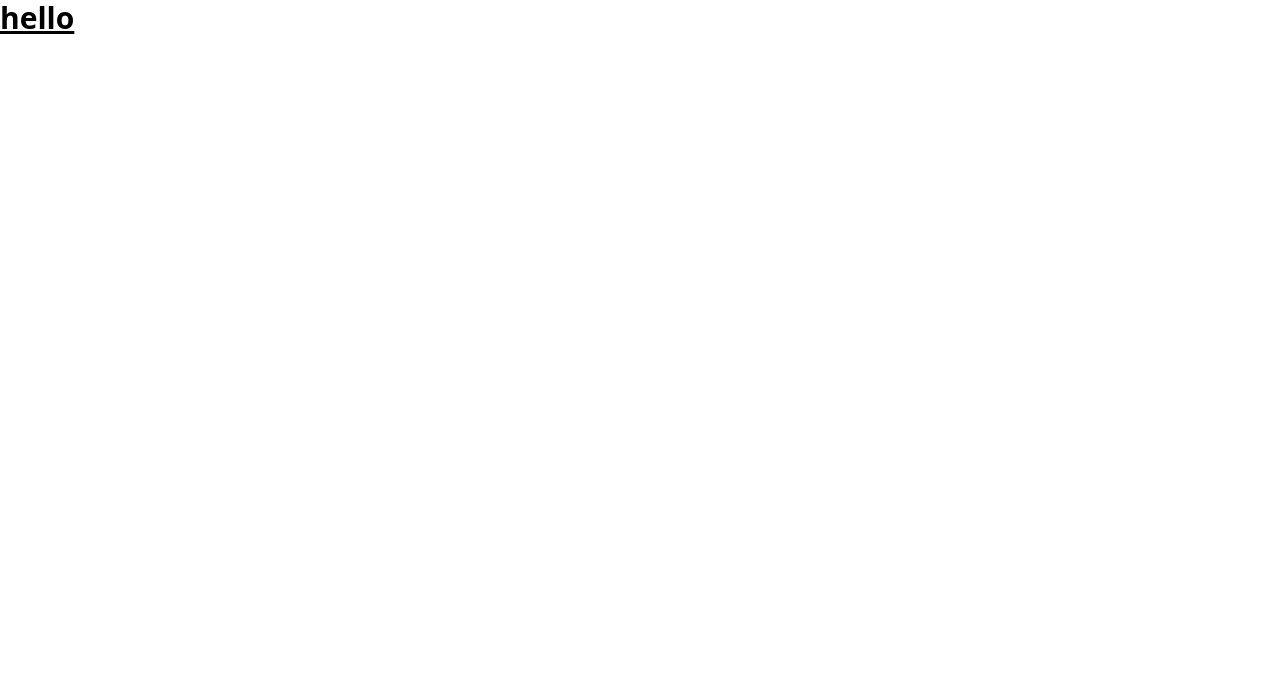
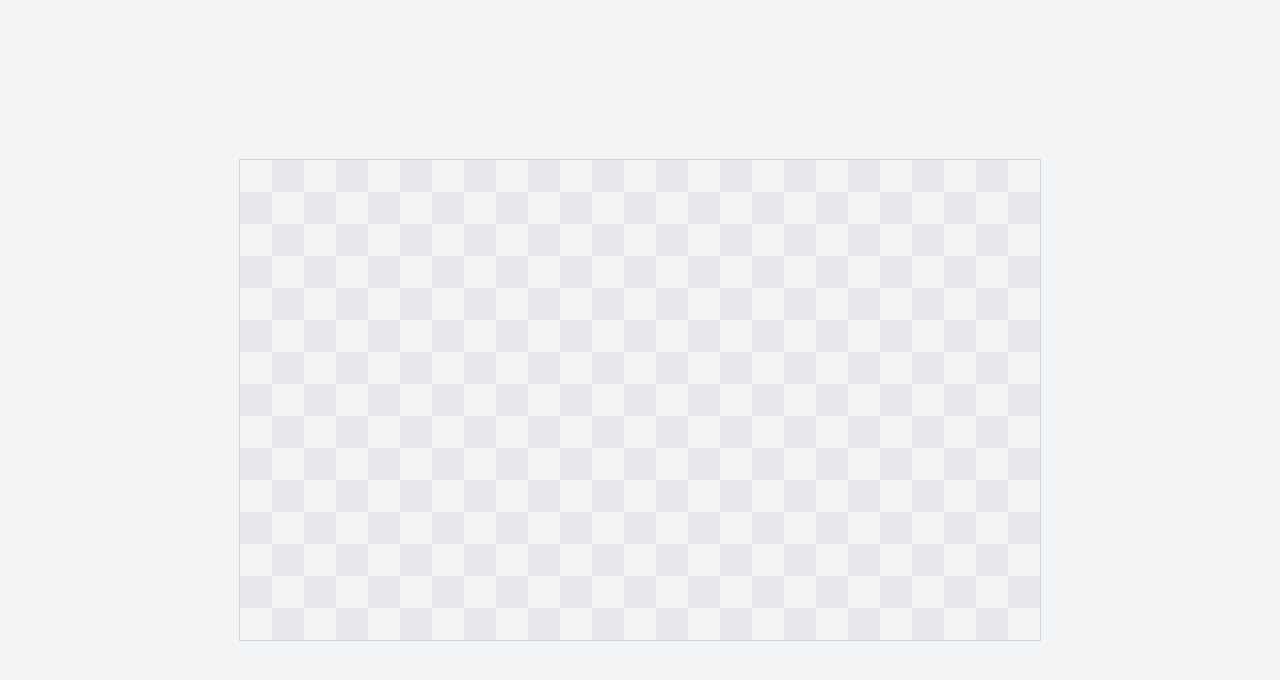
Before and after one commit to ibqn/vite-snake, a React (Vite) app: page / in a window 1280 px wide. Shown: the top 680 px of the page. Built offline with nearby package versions, Linux system fonts and the light colour scheme.

Commit message:
implement Board component and update SnakeGame to render it

```diff
--- /dev/null
+++ b/src/components/board.tsx
@@ -0,0 +1,46 @@
+import { cn } from '@/utils/class-names'
+import { SnakeMachineContext } from '@/components/provider'
+import { getGameObjectAtPoint } from '@/machine'
+
+export const Board = () => {
+  const gridSize = SnakeMachineContext.useSelector(
+    (state) => state.context.gridSize
+  )
+  const apple = SnakeMachineContext.useSelector((state) => state.context.apple)
+  const snake = SnakeMachineContext.useSelector((state) => state.context.snake)
+
+  return (
+    <div>
+      <div
+        className="grid grid-cols-10 border border-gray-300"
+        style={{
+          gridTemplateColumns: `repeat(${gridSize.x}, 1fr)`,
+          gridTemplateRows: `repeat(${gridSize.y}, 1fr)`,
+        }}
+      >
+        {Array.from({ length: gridSize.y }).map((_, row) =>
+          Array.from({ length: gridSize.x }).map((_, col) => {
+            const { type, dir } = getGameObjectAtPoint(
+              { x: col, y: row },
+              snake,
+              apple
+            )
+
+            return (
+              <div
+                key={`${col} ${row}`}
+                className={cn(
+                  'flex size-8 items-center justify-center',
+                  'even:bg-gray-200',
+                  'data-[type=apple]:after:content-["🍎"]'
+                )}
+                data-type={type}
+                data-dir={dir}
+              ></div>
+            )
+          })
+        )}
+      </div>
+    </div>
+  )
+}
--- a/src/components/snake-game.tsx
+++ b/src/components/snake-game.tsx
@@ -1,3 +1,9 @@
+import { Board } from '@/components/board'
+
 export const SnakeGame = () => {
-  return <div className="text-3xl font-bold underline">hello</div>
+  return (
+    <div className="flex h-screen w-screen items-center justify-center bg-gray-100">
+      <Board />
+    </div>
+  )
 }
```
